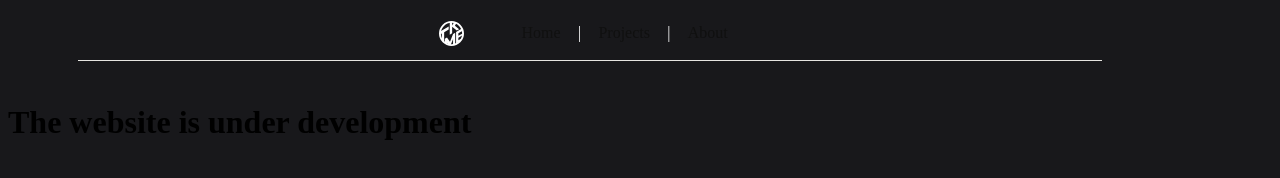
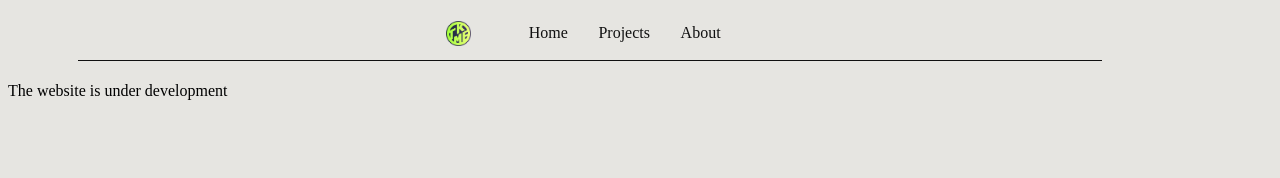
Before and after one commit to TMKE/TMKE.github.io, a plain HTML site: page docs/index.html in a window 1280 px wide. Drawn offline with Linux system fonts and the light colour scheme.

Commit message:
Added favicon - Fixed the colors of text and background

```diff
--- a/docs/index.html
+++ b/docs/index.html
@@ -5,20 +5,20 @@
 	<meta charset="utf-8">
 	<meta lang="en">
 	<link rel="stylesheet" type="text/css" href="style/main.css">
+    <link rel="icon" type="image/x-icon" href="images/favicon.png">
+
 </head>
 <body>
 	<header>
-		<img src="tmke.svg" width="25pt">
+		<img src="images/favicon.png" width="25pt">
 
 		<ul>
 			<li>
 				<a href="https://google.com">Home</a>
 			</li>
-			<p>|</p>
 			<li>
 				<a href="https://google.com">Projects</a>
 			</li>
-			<p>|</p>
 			<li>
 				<a href="https://google.com">About</a>
 			</li>
@@ -26,9 +26,9 @@
 		<hr>
 	</header>
 
-    <h1>
+    <div>
         The website is under development
-    </h1>
+    </div>
 
 </body>
 
--- a/docs/style/main.css
+++ b/docs/style/main.css
@@ -1,9 +1,13 @@
 body {
-	background-color: #18181b;
+	background-color: #e6e5e1;
+}
+
+div {
+    margin: 0 auto;
 }
 
 hr {
-	background-color: #e6e5e1;
+	background-color: #101010;
 	margin-top: 10pt;
 	width: 90%;
 	box-align: center;
```
Also changed, not shown: docs/images/favicon.png (added).
